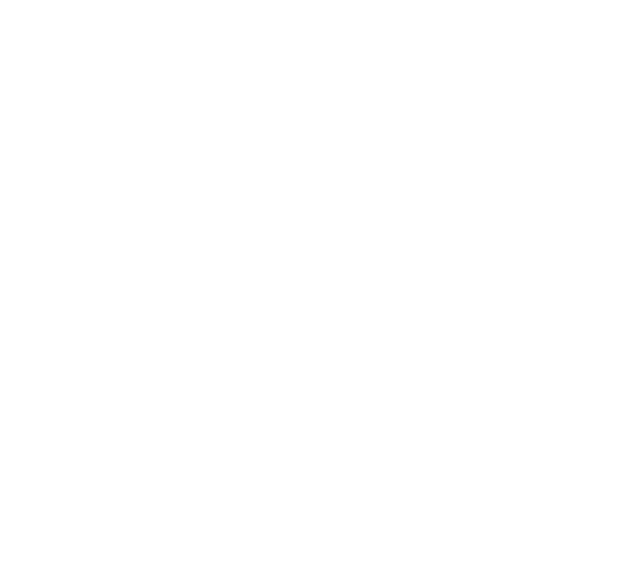
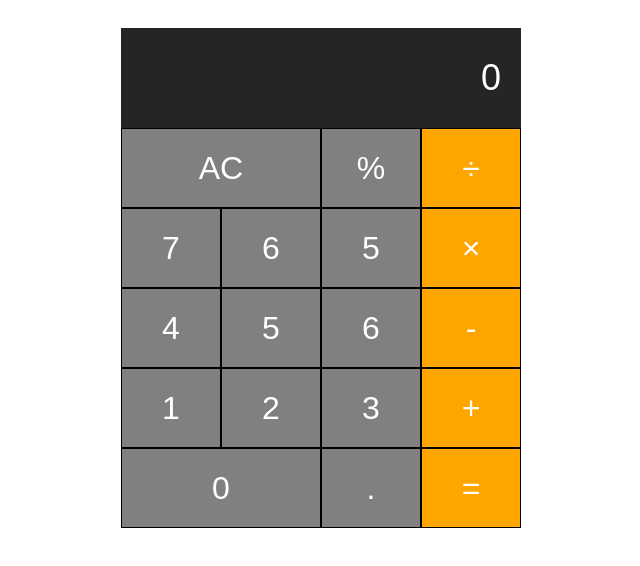
Before and after one commit to RifkiAF/kalkulator, a plain HTML site: page index.html in a window 1280 px wide. Shown: the whole page, without its empty margins (319-959 px from the left). Drawn offline with Linux system fonts and the light colour scheme.

Commit message:
membuat kerangka dan menambah style pada kalkulator

```diff
--- a/index.html
+++ b/index.html
@@ -3,9 +3,46 @@
 <head>
 	<meta charset="UTF-8">
 	<meta name="viewport" content="width=device-width, initial-scale=1.0">
+	<link rel="stylesheet" href="style.css">
 	<title>Kalkulator</title>
 </head>
 <body>
 
+	<div class="calculator">
+		<input type="text" value="0" class="calculator-screen">
+		<div class="calculator-keys">
+			<div class="row">
+				<button class="all-clear">AC</button>
+				<button class="percent">%</button>
+				<button class="operator" value="/">&divide;</button>
+			</div>
+			<div class="row">
+				<button class="number" value="7">7</button>
+				<button class="number" value="6">6</button>
+				<button class="number" value="5">5</button>
+				<button class="operator" value="*">&times;</button>
+			</div>
+			<div class="row">
+				<button class="number" value="4">4</button>
+				<button class="number" value="5">5</button>
+				<button class="number" value="6">6</button>
+				<button class="operator" value="-">-</button>
+			</div>
+			<div class="row">
+				<button class="number" value="1">1</button>
+				<button class="number" value="2">2</button>
+				<button class="number" value="3">3</button>
+				<button class="operator" value="+">+</button>
+			</div>
+			<div class="row">
+				<button class="number zero-btn" value="0">0</button>
+				<button class="decimal" value=".">.</button>
+				<button class="equal-sign">=</button>
+			</div>
+		</div>
+	</div>
+
+
+<script src="script.js"></script>
 </body>
 </html>
--- /dev/null
+++ b/style.css
@@ -0,0 +1,43 @@
+.calculator{
+	text-align: center;
+	margin:0 auto;
+	padding-top: 20px;
+	width: 400px;
+}
+.calculator-screen{
+	width: 100%;
+	height: 100px;
+	background-color: #252525;
+	color: #fff;
+	text-align: right;
+	font-size: 36px;
+	border: none;
+	padding: 0 20px;
+	box-sizing: border-box;
+	outline: none;
+}
+.calculator-keys{
+	width: 100%
+}
+.row{
+	display: flex;
+}
+button{
+	height: 80px;
+	background-color: gray;
+	border: 1px solid black;
+	font-size: 32px;
+	color: #fff;
+	width: 25%;
+	outline: none;
+	cursor: pointer;
+}
+.all-clear, .zero-btn{
+	width: 50%;
+}
+.operator, .equal-sign{
+	background-color: orange;
+}
+button:hover, .operator:hover, .equal-sign:hover{
+	opacity: 0.75;
+}
```
Also changed, not shown: script.js (added).
